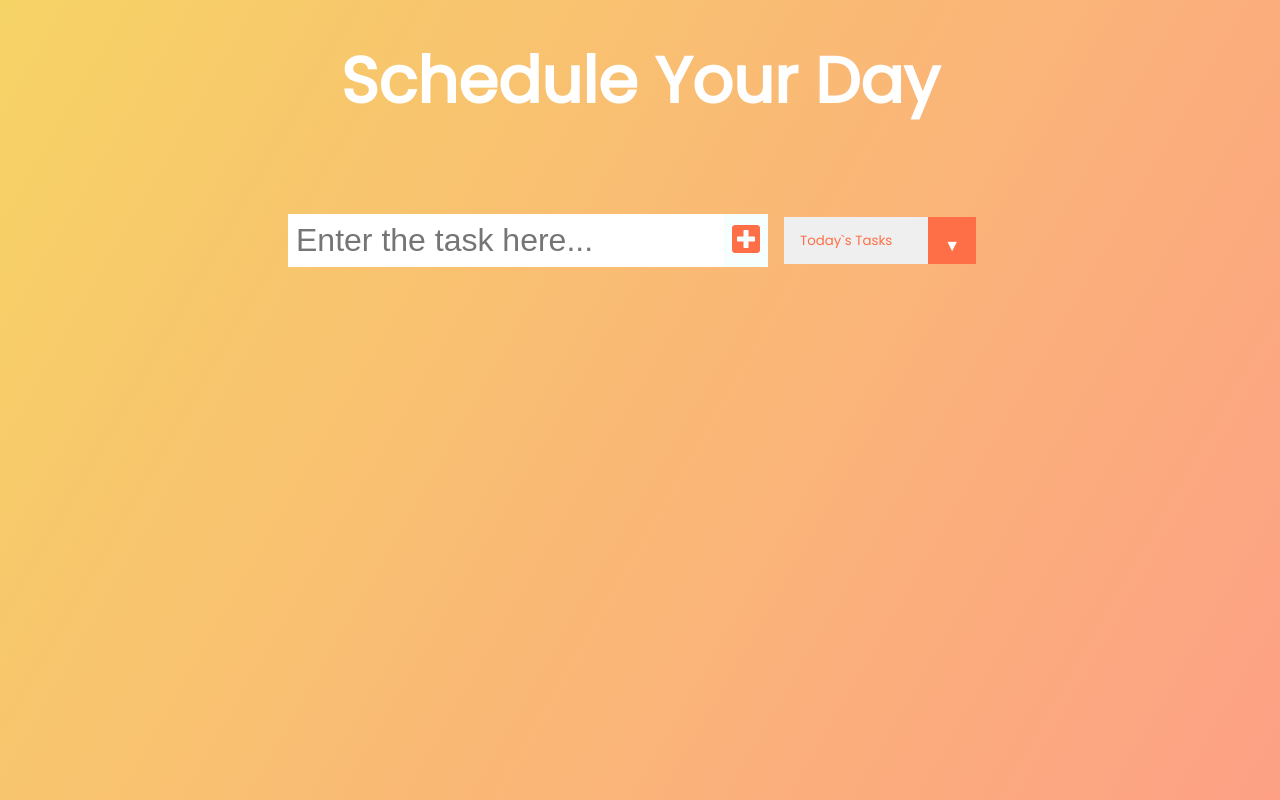
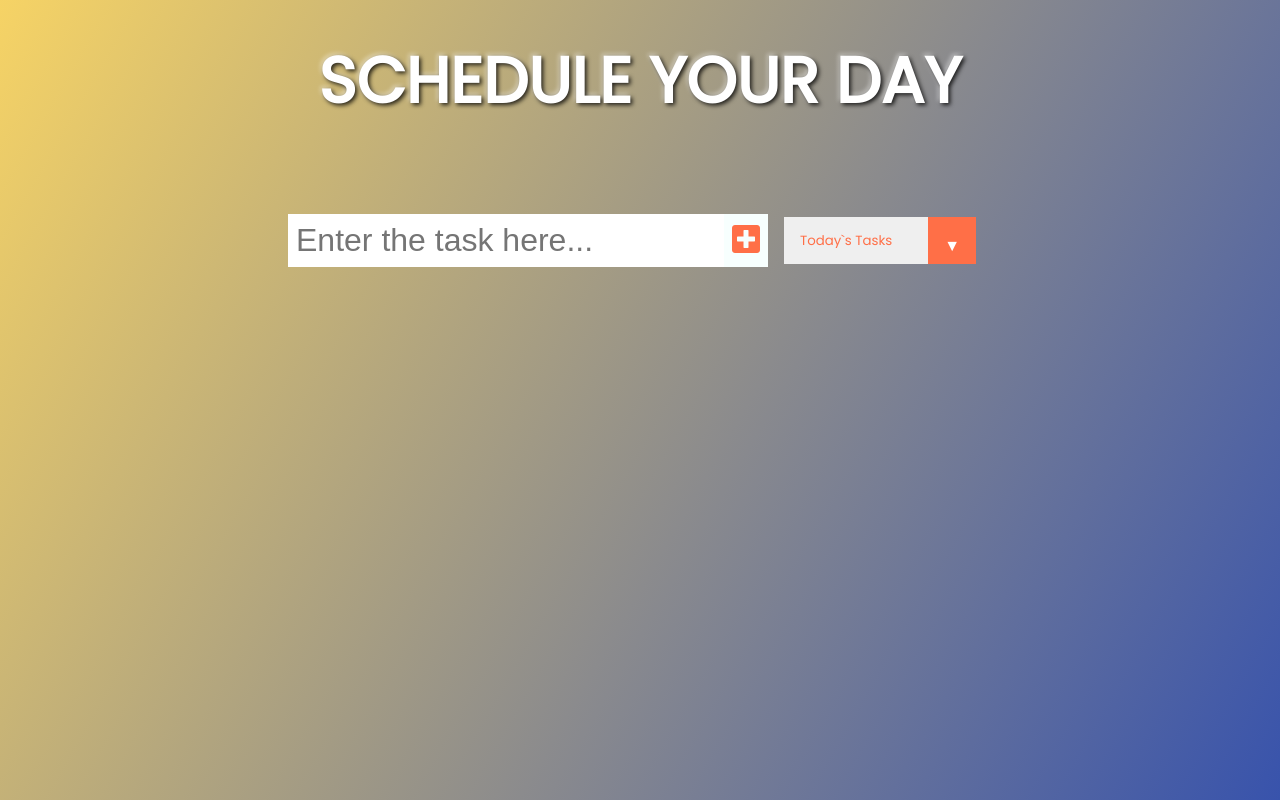
Before and after one commit to ps-lolfan/todo, a React (Create React App) app: page / in a window 1280 px wide. Built offline with nearby package versions, Linux system fonts and the light colour scheme.

Commit message:
title and app title fix with simple css styling

```diff
--- a/public/index.html
+++ b/public/index.html
@@ -34,7 +34,7 @@
       work correctly both with client-side routing and a non-root public URL.
       Learn how to configure a non-root public URL by running `npm run build`.
     -->
-    <title>React App</title>
+    <title>Work Scheduler</title>
   </head>
   <body>
     <noscript>You need to enable JavaScript to run this app.</noscript>
--- a/src/App.css
+++ b/src/App.css
@@ -4,15 +4,19 @@
   box-sizing: border-box;
 }
 body {
-  background-image: linear-gradient(120deg, #f6d365 0%, #fda085 100%);
+  background-image: linear-gradient(120deg, #f6d365 0%, #3853ac 100%);
   color: white;
   font-family: "Poppins", sans-serif;
   min-height: 100vh;
 }
 header {
   font-size: 2rem;
+  text-transform: uppercase;
+  text-shadow: 2px 2px 4px rgba(0, 0, 0, 0.8),
+  -2px -2px 4px rgba(255, 255, 255, 0.4);
+
 }
-
+/* fda085 */
 header,
 form {
   min-height: 20vh;
@@ -20,6 +24,9 @@ form {
   justify-content: center;
   align-items: center;
 }
+
+
+
 form input,
 form button {
   padding: 0.5rem;
--- a/src/components/Form.js
+++ b/src/components/Form.js
@@ -9,8 +9,12 @@ const Form = ({ setStatus, setInputText, inputText, todos, setTodos }) => {
   //To handle submit text
   const submitTodoHandler = (e) => {
     e.preventDefault();
-    console.log(inputText.trim(" "));
+    console.log();
 
+    if(inputText === null || inputText.match(/^ *$/) !== null){
+      //error to be displayed
+      console.log('edge case')
+    } else {
       setTodos([
         ...todos,
         {
@@ -23,6 +27,9 @@ const Form = ({ setStatus, setInputText, inputText, todos, setTodos }) => {
         },
       ]);
       setInputText("");
+    }
+
+
   };
 
   //Filter handling
```
Lines whose indentation alone changed are shown as unchanged.
